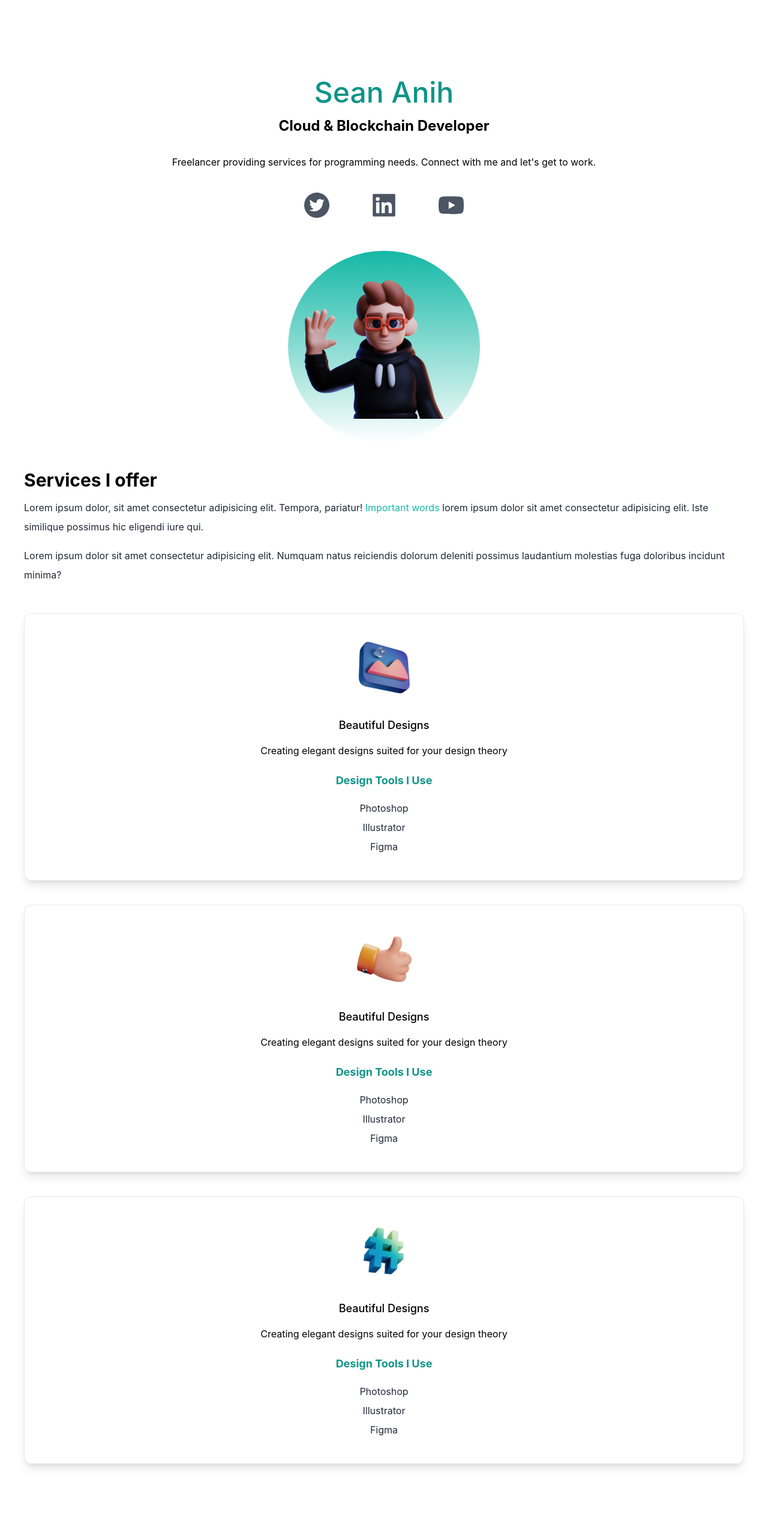
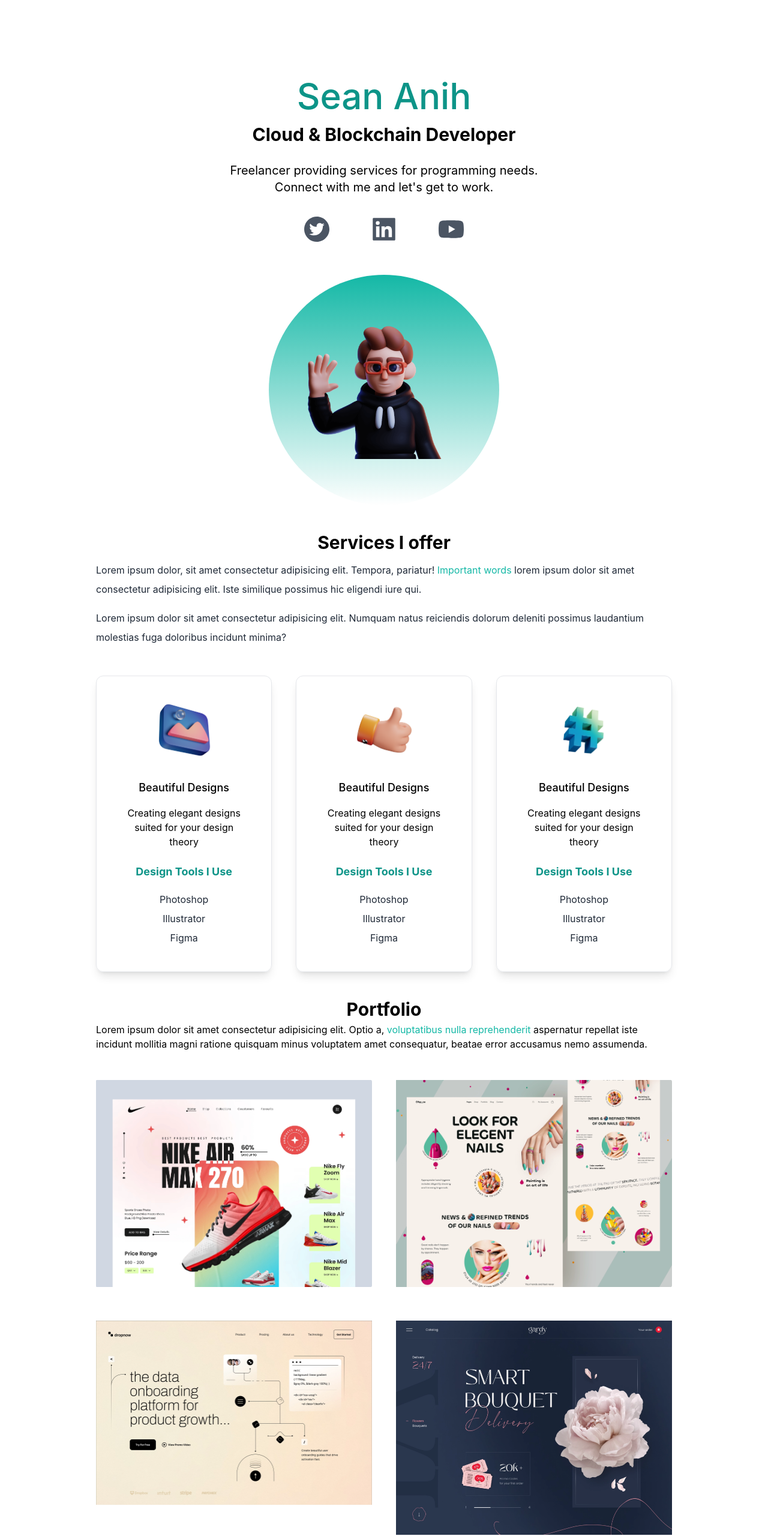
Before and after one commit to Seanih/practice_portfolio_site, a Next.js app: page / in a window 1280 px wide. Shown: the part 74-2634 px from the top of the page at 60% size. Before the commit the page ends 2554 px from the top, so only its background shows below. Built offline with nearby package versions, Linux system fonts and the light colour scheme.

Commit message:
finished basic layout

```diff
--- a/pages/index.tsx
+++ b/pages/index.tsx
@@ -13,23 +13,37 @@ import TempPic from '../public/dev-ed-wave.png';
 import Design from '../public/design.png';
 import Consulting from '../public/consulting.png';
 import Code from '../public/code.png';
+import web1 from '../public/web1.png';
+import web2 from '../public/web2.png';
+import web3 from '../public/web3.png';
+import web4 from '../public/web4.png';
+import web5 from '../public/web5.png';
+import web6 from '../public/web6.png';
+import Tilt from 'react-parallax-tilt';
+import { useState } from 'react';
 
-const Home: NextPage = () => {
+const Home = () => {
+	const [darkMode, setDarkMode] = useState(false);
 	return (
-		<>
+		<div className={darkMode ? 'dark' : ''}>
 			<Head>
 				<title>Sean Anih || My Portfolio</title>
 				<meta name='description' content='This is my portfolio.' />
 				<link rel='icon' href='/favicon.ico' />
 			</Head>
 
-			<div className='min-h-screen bg-white text-black px-10'>
+			<div className='min-h-screen bg-white text-black px-10 md:px-20 lg:px-40 dark:bg-gray-800'>
 				<header>
 					<nav className='py-10 mb-12 flex justify-between'>
-						<h1 className='text-xl font-burtons'>FullStack Sean</h1>
+						<h1 className='text-xl font-burtons dark:text-white'>
+							FullStack Sean
+						</h1>
 						<ul className='flex items-center'>
 							<li>
-								<BsFillMoonStarsFill className='cursor-pointer text-2xl' />
+								<BsFillMoonStarsFill
+									className='cursor-pointer text-2xl'
+									onClick={() => setDarkMode(!darkMode)}
+								/>
 							</li>
 							<li>
 								<Link
@@ -46,44 +60,61 @@ const Home: NextPage = () => {
 				<main>
 					{/* Hero section */}
 					<section className='text-center p-10 '>
-						<h2 className='py-2 text-5xl text-teal-600 font-medium'>
+						<h2 className='py-2 text-5xl text-teal-600 font-medium md:text-6xl'>
 							Sean Anih
 						</h2>
-						<h3 className='py-2 text-2xl'>Cloud & Blockchain Developer</h3>
-						<p className='text-md py-5 leading-8'>
+						<h3 className='py-2 text-2xl md:text-3xl dark:text-white'>
+							Cloud & Blockchain Developer
+						</h3>
+						<p className='mx-auto text-md py-5 leading-8 md:text-xl max-w-[540px] dark:text-white'>
 							Freelancer providing services for programming needs. Connect with
 							me and let's get to work.
 						</p>
 
-						<div className='text-5xl flex justify-center gap-16 py-3 text-gray-600'>
+						<div className='text-5xl flex justify-center gap-16 py-3 text-gray-600 dark:text-white'>
 							<AiFillTwitterCircle />
 							<AiFillLinkedin />
 							<AiFillYoutube />
 						</div>
-						<div className='mx-auto bg-gradient-to-b from-teal-500 rounded-full w-80 h-80 mt-10 overflow-hidden flex flex-col justify-center'>
-							<Image src={TempPic} alt='profile pic' />
-						</div>
+						{/* parallax images */}
+						<Tilt
+							className='parallax-effect-img mx-auto bg-gradient-to-b from-teal-500 rounded-full w-80 h-80 mt-10 overflow-hidden flex flex-col justify-center md:h-96 md:w-96'
+							tiltMaxAngleX={40}
+							tiltMaxAngleY={40}
+							perspective={800}
+							transitionSpeed={1500}
+							scale={1.1}
+							gyroscope={true}
+						>
+							<Image
+								className='inner-element'
+								src={TempPic}
+								alt='profile pic'
+							/>
+						</Tilt>
 					</section>
 
 					<section>
 						<div>
-							<h3 className='text-3xl py-1'>Services I offer</h3>
-							<p className='text-md py-2 leading-8 text-gray-800'>
+							<h3 className='text-center text-3xl py-1 dark:text-white'>
+								Services I offer
+							</h3>
+							<p className='text-md py-2 leading-8 text-gray-800 dark:text-white'>
 								Lorem ipsum dolor, sit amet consectetur adipisicing elit.
 								Tempora, pariatur!{' '}
 								<span className='text-teal-500'>Important words</span> lorem
 								ipsum dolor sit amet consectetur adipisicing elit. Iste
 								similique possimus hic eligendi iure qui.
 							</p>
-							<p className='text-md py-2 leading-8 text-gray-800'>
+							<p className='text-md py-2 leading-8 text-gray-800 dark:text-white'>
 								Lorem ipsum dolor sit amet consectetur adipisicing elit. Numquam
 								natus reiciendis dolorum deleniti possimus laudantium molestias
 								fuga doloribus incidunt minima?
 							</p>
 						</div>
-						<>
+						<div className='md:flex gap-10'>
 							{/* Card */}
-							<div className='text-center border shadow-lg p-10 rounded-xl my-10'>
+							<div className='text-center border shadow-lg p-10 rounded-xl my-10 dark:text-white'>
 								<Image
 									className='mx-auto'
 									src={Design}
@@ -102,7 +133,7 @@ const Home: NextPage = () => {
 								<p className='text-gray-800 py-1'>Figma</p>
 							</div>
 							{/* Card */}
-							<div className='text-center border shadow-lg p-10 rounded-xl my-10'>
+							<div className='text-center border shadow-lg p-10 rounded-xl my-10 dark:text-white'>
 								<Image
 									className='mx-auto'
 									src={Consulting}
@@ -121,7 +152,7 @@ const Home: NextPage = () => {
 								<p className='text-gray-800 py-1'>Figma</p>
 							</div>
 							{/* Card */}
-							<div className='text-center border shadow-lg p-10 rounded-xl my-10'>
+							<div className='text-center border shadow-lg p-10 rounded-xl my-10 dark:text-white'>
 								<Image
 									className='mx-auto'
 									src={Code}
@@ -139,12 +170,73 @@ const Home: NextPage = () => {
 								<p className='text-gray-800 py-1'>Illustrator</p>
 								<p className='text-gray-800 py-1'>Figma</p>
 							</div>
-						</>
+						</div>
 					</section>
-					<section></section>
+					<section>
+						<div className='dark:text-white'>
+							<h3 className='text-center text-3xl py-1'>Portfolio</h3>
+							<p>
+								Lorem ipsum dolor sit amet consectetur adipisicing elit. Optio
+								a,{' '}
+								<span className='text-teal-500'>
+									voluptatibus nulla reprehenderit
+								</span>{' '}
+								aspernatur repellat iste incidunt mollitia magni ratione
+								quisquam minus voluptatem amet consequatur, beatae error
+								accusamus nemo assumenda.
+							</p>
+						</div>
+
+						<div className='flex flex-col gap-10 py-10 lg:flex-row lg:flex-wrap'>
+							<div className='basis-1/3 flex-1'>
+								<Image
+									className='py-2 rounded-lg object-cover'
+									src={web1}
+									alt='web1'
+								/>
+							</div>
+							<div className='basis-1/3 flex-1'>
+								<Image
+									className='py-2 rounded-lg object-cover'
+									src={web2}
+									alt='web2'
+								/>
+							</div>
+
+							<div className='basis-1/3 flex-1'>
+								<Image
+									className='py-2 rounded-lg object-cover'
+									src={web3}
+									alt='web3'
+								/>
+							</div>
+							<div className='basis-1/3 flex-1'>
+								<Image
+									className='py-2 rounded-lg object-cover'
+									src={web4}
+									alt='web4'
+								/>
+							</div>
+
+							<div className='basis-1/3 flex-1'>
+								<Image
+									className='py-2 rounded-lg object-cover'
+									src={web5}
+									alt='web5'
+								/>
+							</div>
+							<div className='basis-1/3 flex-1'>
+								<Image
+									className='py-2 rounded-lg object-cover'
+									src={web6}
+									alt='web6'
+								/>
+							</div>
+						</div>
+					</section>
 				</main>
 			</div>
-		</>
+		</div>
 	);
 };
 
--- a/styles/globals.css
+++ b/styles/globals.css
@@ -44,6 +44,16 @@ a {
 	box-sizing: border-box;
 }
 
+.parallax-effect-img {
+	transform-style: preserve-3d;
+	transform: perspective(1000px);
+
+}
+
+.inner-element {
+	transform: translateZ(40px) scale(0.8);
+}
+
 @font-face {
 	font-family: 'burtons';
 	src: url('../public/Burtons.otf');
--- a/tailwind.config.js
+++ b/tailwind.config.js
@@ -1,5 +1,6 @@
 /** @type {import('tailwindcss').Config} */
 module.exports = {
+	darkMode: 'class',
 	content: [
 		'./app/**/*.{js,ts,jsx,tsx}',
 		'./pages/**/*.{js,ts,jsx,tsx}',
--- a/tsconfig.json
+++ b/tsconfig.json
@@ -15,6 +15,6 @@
     "jsx": "preserve",
     "incremental": true
   },
-  "include": ["next-env.d.ts", "**/*.ts", "**/*.tsx", "components/Navbar.jsx"],
+  "include": ["next-env.d.ts", "**/*.ts", "**/*.tsx", "pages/index.jsx", "pages/index.jsx", "components/Navbar.jsx"],
   "exclude": ["node_modules"]
 }
```
